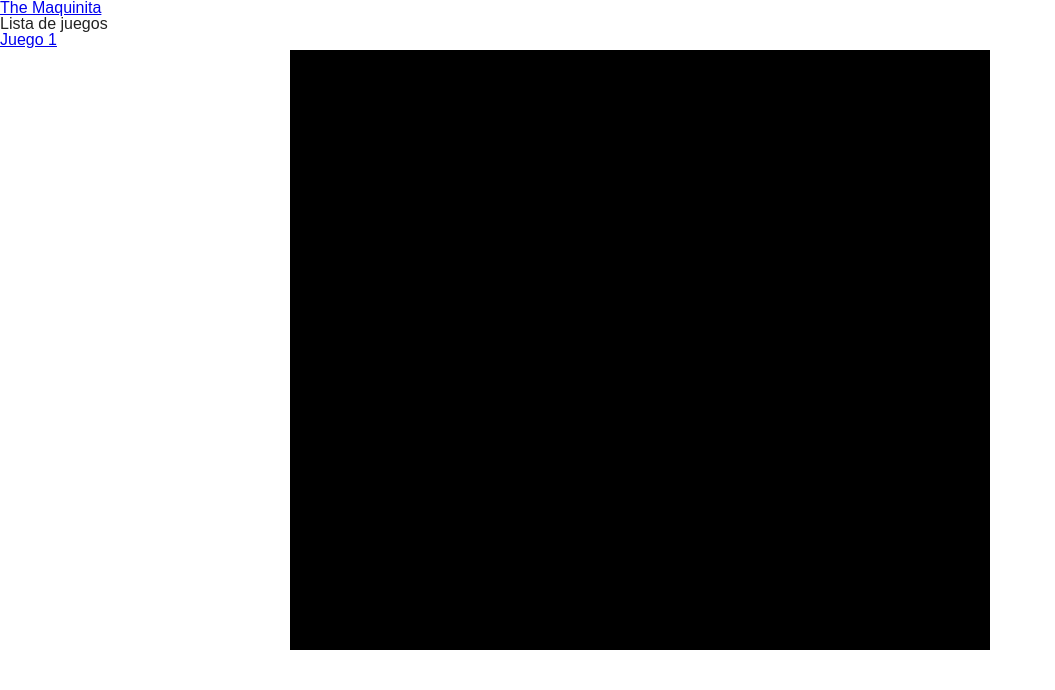
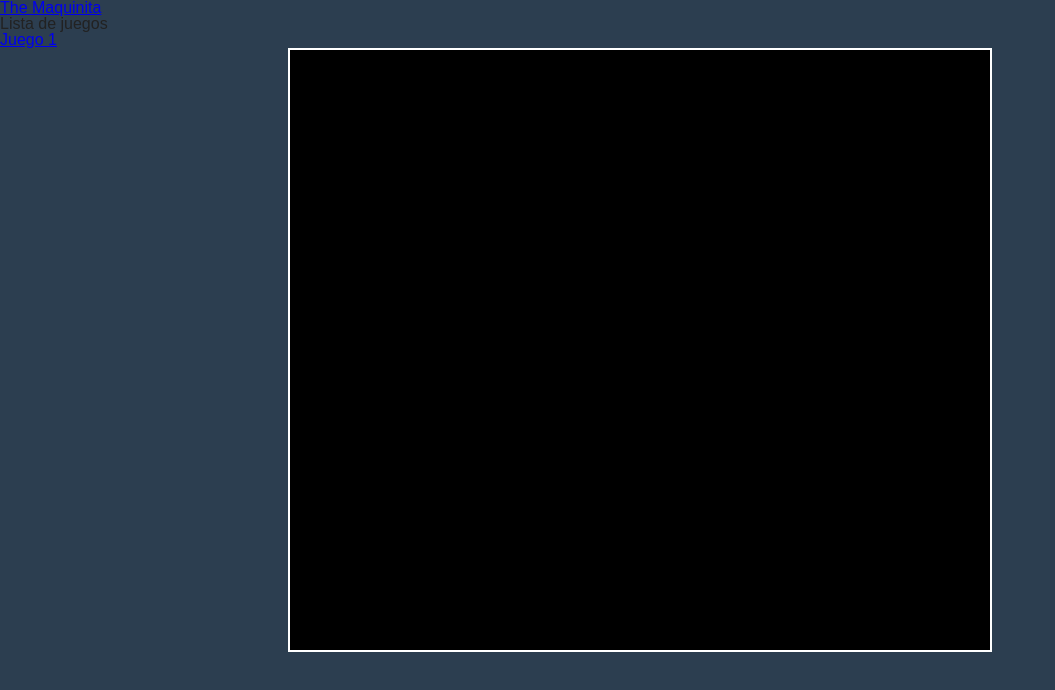
Before and after one commit to erwinandres/themaquinita, a plain HTML site: page index.html in a window 1280 px wide. Shown: the whole page, without its empty margins (0-1055 px from the left). Drawn offline with Linux system fonts and the light colour scheme.

Commit message:
Un poco de color al body

```diff
--- a/css/main.css
+++ b/css/main.css
@@ -94,6 +94,9 @@
 /* ==========================================================================
    Author's custom styles
    ========================================================================== */
+body{
+    background: #2c3e50;
+}
 #canvas {
     display: block;
     background-color: #000;
```
